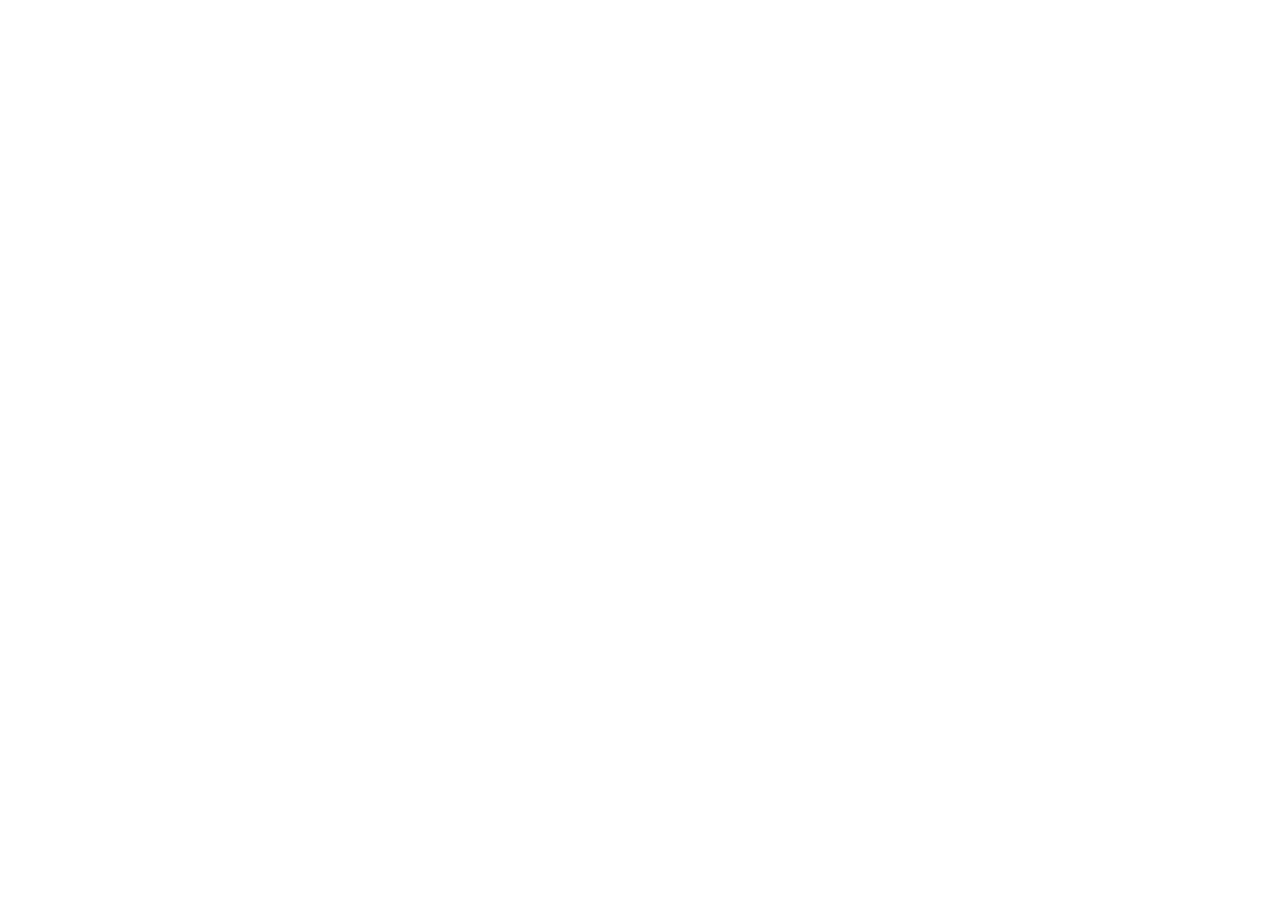
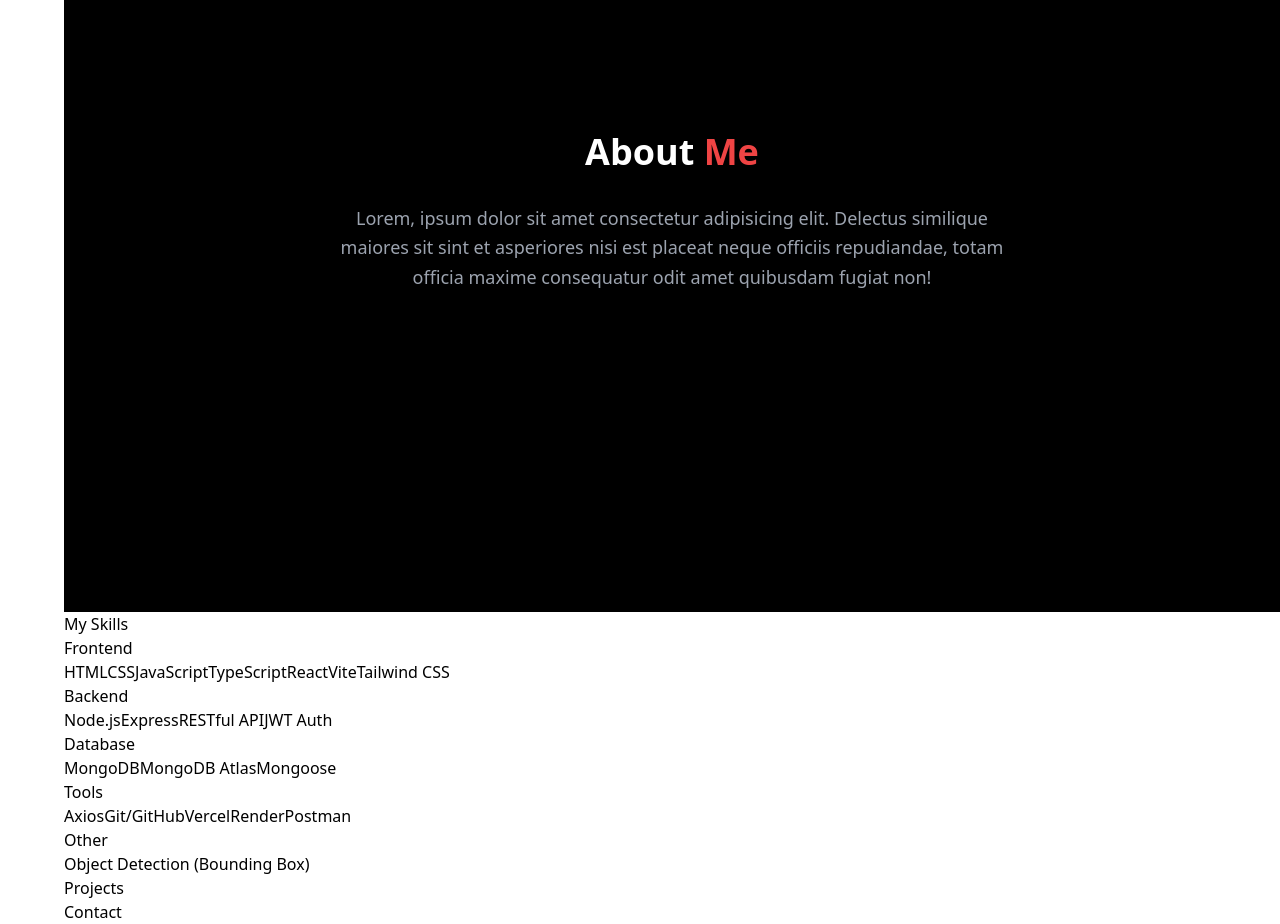
Before and after one commit to RenAmamiya0411/Website-Portfolio-v2, a React (Vite) app: page / in a window 1280 px wide. Shown: the part 1180-2104 px from the top of the page. Before the commit the page ends 1088 px from the top, so only its background shows below. Built offline with nearby package versions, Linux system fonts and the light colour scheme.

Commit message:
Created template for About.tsx and Skills.tsx

```diff
--- a/src/parts/About.tsx
+++ b/src/parts/About.tsx
@@ -1,9 +1,17 @@
-import React from 'react'
-
 function About() {
   return (
-    <div>About</div>
-  )
+    <section className="min-h-screen bg-black flex flex-col items-center justify-center text-white px-8" id="about">
+      <h2 className="text-4xl font-bold mb-8">
+        About <span className="text-red-500">Me</span>
+      </h2>
+      <div className="max-w-2xl text-center">
+        <p className="text-gray-400 text-lg leading-relaxed">
+          Lorem, ipsum dolor sit amet consectetur adipisicing elit. Delectus similique maiores sit sint et asperiores
+          nisi est placeat neque officiis repudiandae, totam officia maxime consequatur odit amet quibusdam fugiat non!
+        </p>
+      </div>
+    </section>
+  );
 }
 
-export default About
+export default About;
--- a/src/parts/Skills.tsx
+++ b/src/parts/Skills.tsx
@@ -1,9 +1,30 @@
-import React from 'react'
-
 function Skills() {
+  const skills = [
+    { category: "Frontend", items: ["HTML", "CSS", "JavaScript", "TypeScript", "React", "Vite", "Tailwind CSS"] },
+    { category: "Backend", items: ["Node.js", "Express", "RESTful API", "JWT Auth"] },
+    { category: "Database", items: ["MongoDB", "MongoDB Atlas", "Mongoose"] },
+    { category: "Tools", items: ["Axios", "Git/GitHub", "Vercel", "Render", "Postman"] },
+    { category: "Other", items: ["Object Detection (Bounding Box)"] }
+  ];
   return (
-    <div>Skills</div>
-  )
+    <section id="skills">
+      <h2>
+        My <span>Skills</span>
+      </h2>
+      <div>
+        {skills.map(group => (
+          <div key={group.category}>
+            <h3>{group.category}</h3>
+            <div>
+              {group.items.map(skill => (
+                <span key={skill}>{skill}</span>
+              ))}
+            </div>
+          </div>
+        ))}
+      </div>
+    </section>
+  );
 }
 
-export default Skills
+export default Skills;
```
